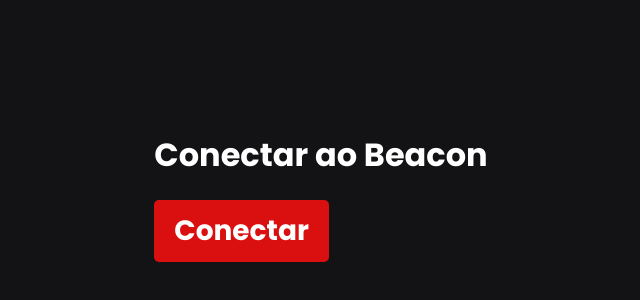
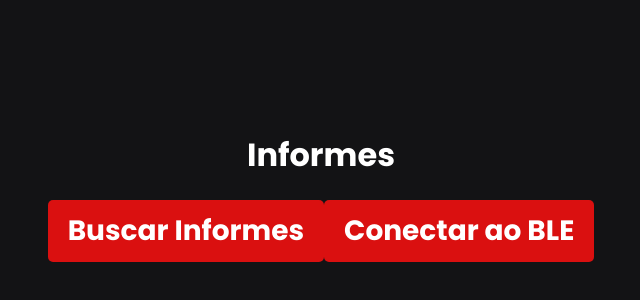
Before and after one commit to ruanpedroguedes/beacon-navigator, a React (Vite) app: page /beacon in a window 1280 px wide. Shown: the part 204-504 px from the top of the page, without its empty margins (319-959 px from the left). Built offline with nearby package versions, Linux system fonts and the light colour scheme.

Commit message:
rotas de informes se conectando

```diff
--- a/src/components/BeaconConect/BeaconConect.jsx
+++ b/src/components/BeaconConect/BeaconConect.jsx
@@ -1,45 +1,29 @@
 import React, { useState, useEffect } from "react";
 
 export default function BeaconConect() {
-  const [device, setDevice] = useState(null);
-  const [jsonString, setJsonString] = useState(""); // Armazena os chunks recebidos
-  const [data, setData] = useState(null); // Armazena os dados processados
-  const [error, setError] = useState(null); // Armazena mensagens de erro
+  const [device, setDevice] = useState(null); // Dispositivo BLE conectado
+  const [informes, setInformes] = useState([]); // Dados filtrados da API
+  const [error, setError] = useState(null); // Mensagens de erro
 
-  // Função para validar JSON
-  const isValidJSON = (string) => {
+  // Função para buscar dados da API e processar apenas os informes
+  const fetchInformes = async () => {
     try {
-      JSON.parse(string);
-      return true;
-    } catch (e) {
-      return false;
+      const response = await fetch("http://192.168.137.1:5000/api/informes");
+      if (!response.ok) {
+        throw new Error(`Erro na API: ${response.statusText}`);
+      }
+      const apiData = await response.json();
+
+      // Filtra ou processa os dados caso necessário (opcional)
+      setInformes(apiData); // Armazena os dados recebidos diretamente
+      console.log("Informes recebidos:", apiData); // Exibe apenas os informes no console
+    } catch (error) {
+      console.error("Erro ao buscar dados da API:", error);
+      setError("Erro ao buscar dados da API.");
     }
   };
 
-  // Função para processar os chunks recebidos
-  const handleChunk = (chunk) => {
-    try {
-      // Remover caracteres não imprimíveis
-      chunk = chunk.replace(/[^\x20-\x7E]/g, "");
-
-      // Adicionar o chunk ao buffer
-      const updatedJsonString = jsonString + chunk;
-
-      // Tentar parsear o JSON
-      if (isValidJSON(updatedJsonString)) {
-        const parsedData = JSON.parse(updatedJsonString);
-        setData(parsedData);
-        setJsonString(""); // Limpar buffer após parsear
-      } else {
-        setJsonString(updatedJsonString); // Continuar aguardando mais dados
-      }
-    } catch (e) {
-      setError("Erro ao processar o chunk recebido.");
-      console.error("Erro ao processar chunk:", chunk, e);
-    }
-  };
-
-  // Função de conexão BLE
+  // Conexão BLE (pode ser ajustada para uso com informes, se necessário)
   const connectToDevice = async () => {
     try {
       console.log("Solicitando dispositivo BLE...");
@@ -54,33 +38,17 @@
       console.log("Conectando ao GATT Server...");
       const server = await bleDevice.gatt.connect();
       console.log("GATT Server conectado.");
-
-      console.log("Obtendo serviço...");
-      const service = await server.getPrimaryService("6e400001-b5a3-f393-e0a9-e50e24dcca93");
-
-      console.log("Obtendo característica...");
-      const characteristic = await service.getCharacteristic("6e400003-b5a3-f393-e0a9-e50e24dcca93");
-
-      console.log("Iniciando leitura...");
-      characteristic.addEventListener("characteristicvaluechanged", (event) => {
-        const value = new TextDecoder().decode(event.target.value);
-        console.log("Chunk recebido:", value);
-        handleChunk(value);
-      });
-
-      await characteristic.startNotifications();
-      console.log("Notificações iniciadas.");
     } catch (e) {
-      setError("Erro ao conectar ao dispositivo.");
+      setError("Erro ao conectar ao dispositivo BLE.");
       console.error("Erro ao conectar:", e);
     }
   };
 
+  // Listener para desconexão BLE (caso necessário)
   useEffect(() => {
     if (device) {
-      // Lidando com desconexão
       device.addEventListener("gattserverdisconnected", () => {
-        console.log("Dispositivo desconectado.");
+        console.log("Dispositivo BLE desconectado.");
         setDevice(null);
       });
     }
@@ -88,18 +56,30 @@
 
   return (
     <div>
-      <h1>Conectar ao Beacon</h1>
-      {device ? (
-        <p>Dispositivo conectado: {device.name}</p>
-      ) : (
-        <button onClick={connectToDevice}>Conectar</button>
-      )}
-      {data && (
+      <h1>Informes</h1>
+      <button
+        onClick={async () => {
+          await fetchInformes(); // Busca os dados mais recentes da API
+        }}
+      >
+        Buscar Informes
+      </button>
+
+      <button onClick={connectToDevice}>Conectar ao BLE</button>
+
+      {informes.length > 0 && (
         <div>
-          <h2>Dados Recebidos:</h2>
-          <pre>{JSON.stringify(data, null, 2)}</pre>
+          <h2>Dados dos Informes:</h2>
+          <ul>
+            {informes.map((informe) => (
+              <li key={informe._id}>
+                <strong>{informe.nome}</strong> - {informe.dia}: {informe.descricao}
+              </li>
+            ))}
+          </ul>
         </div>
       )}
+
       {error && (
         <div>
           <h2>Erro:</h2>
```
